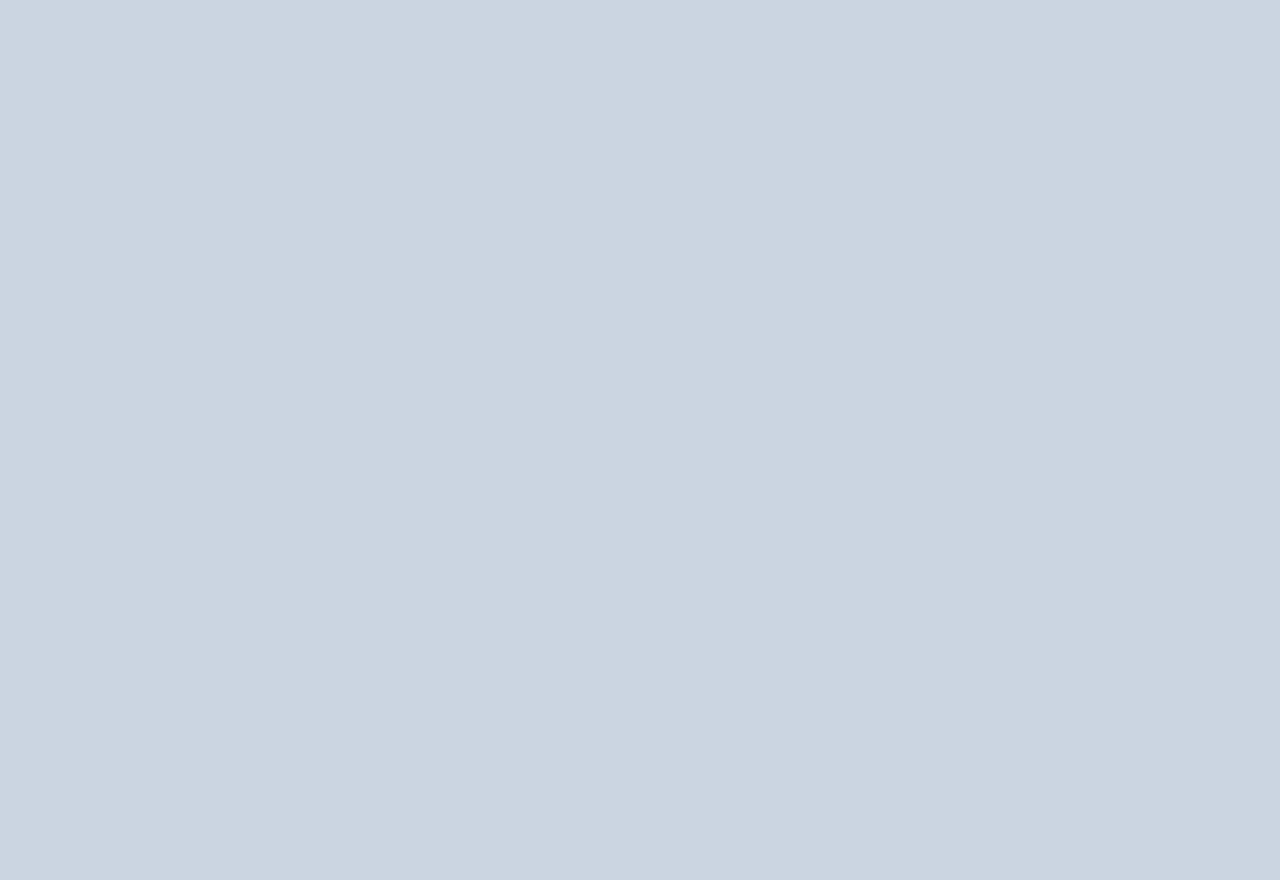
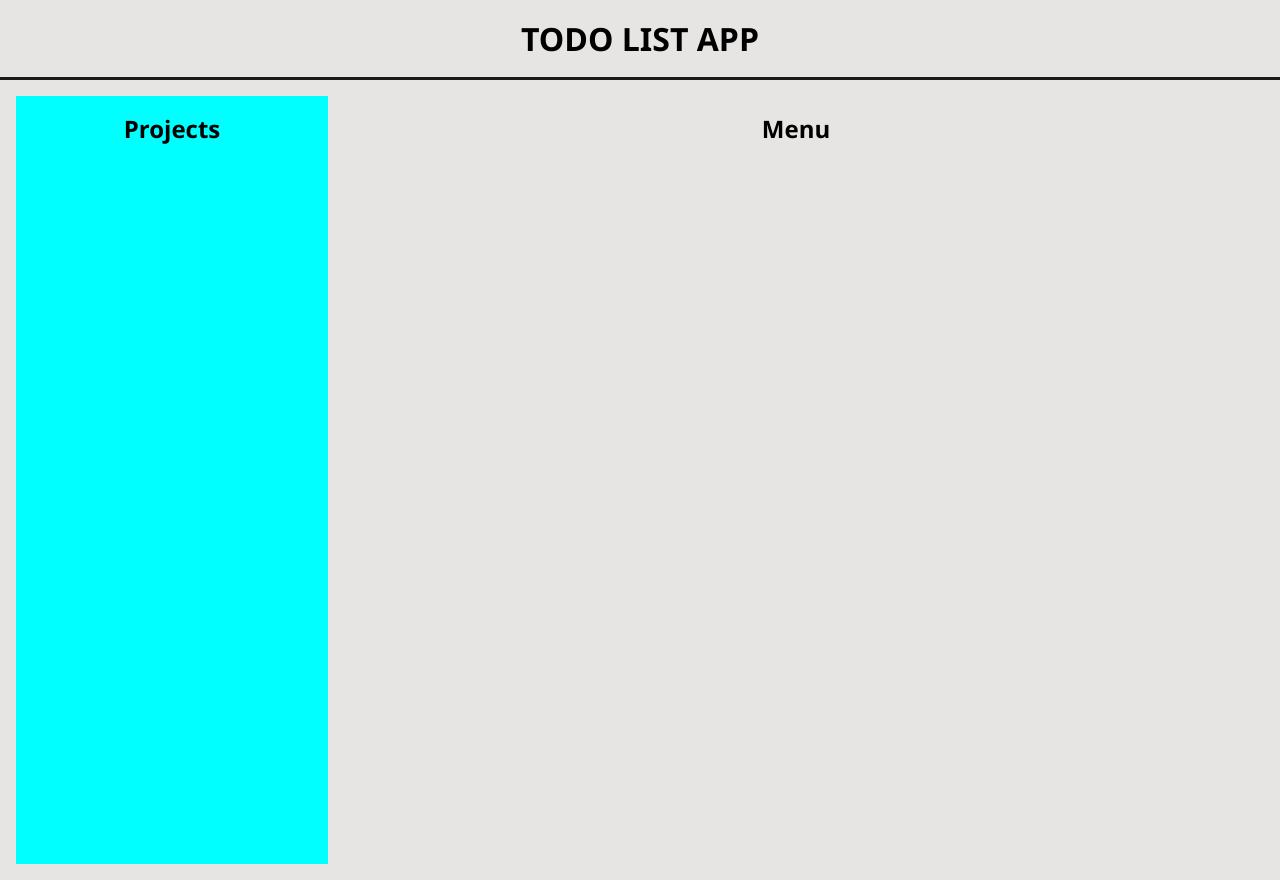
Before and after one commit to romeonorse/odin-todo, a website built with webpack: page dist/index.html in a window 1280 px wide. Before the commit the page ends 800 px from the top, so only its background shows below. Built offline with nearby package versions, Linux system fonts and the light colour scheme.

Commit message:
Add basic layout

```diff
--- a/src/css/style.css
+++ b/src/css/style.css
@@ -1,5 +1,6 @@
 :root {
-  --back-color: #cbd5e1;
+  --back-color: #e7e5e4;
+  --main-color: #1c1917;
 }
 * {
   padding: 0;
@@ -9,4 +10,40 @@
 
 body {
   background-color: var(--back-color);
+  font-family: 'Segoe UI', Tahoma, Geneva, Verdana, sans-serif;
+  height: 100vh;
 }
+
+header {
+  height: 5rem;
+  display: flex;
+  justify-content: center;
+  align-items: center;
+  border-bottom: 3px solid var(--main-color);
+}
+
+main {
+  display: grid;
+  grid-template-columns: 1fr 3fr;
+  padding: 1rem;
+  height: 100%;
+}
+
+aside {
+  display: flex;
+  flex-direction: column;
+  justify-content: flex-start;
+  align-items: center;
+  gap: 0.5rem;
+  background-color: aqua;
+  padding: 1rem;
+}
+
+section {
+  display: flex;
+  flex-direction: column;
+  justify-content: flex-start;
+  align-items: center;
+  gap: 1rem;
+  padding: 1rem;
+}
```
Also changed, not shown: dist/index.html.
